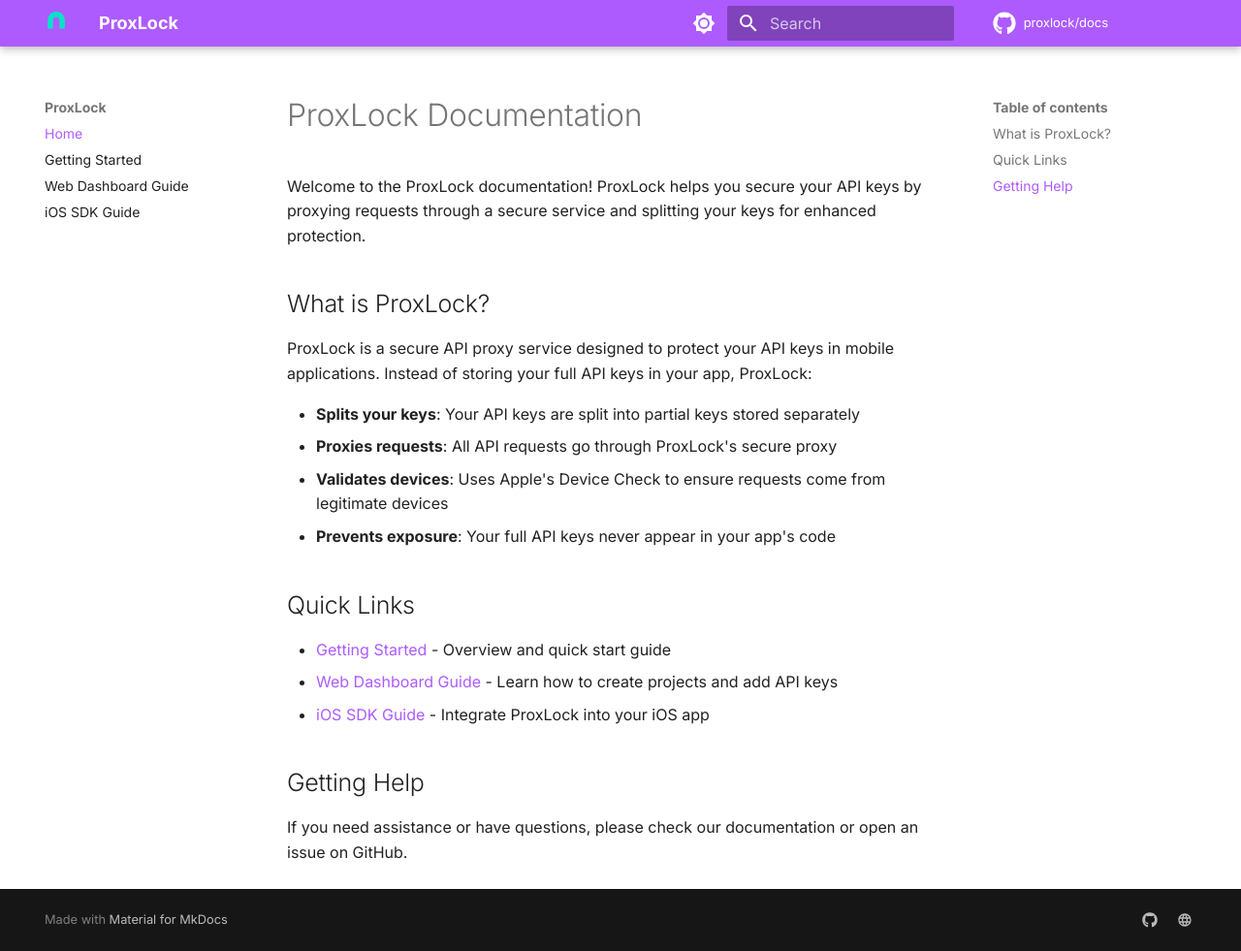
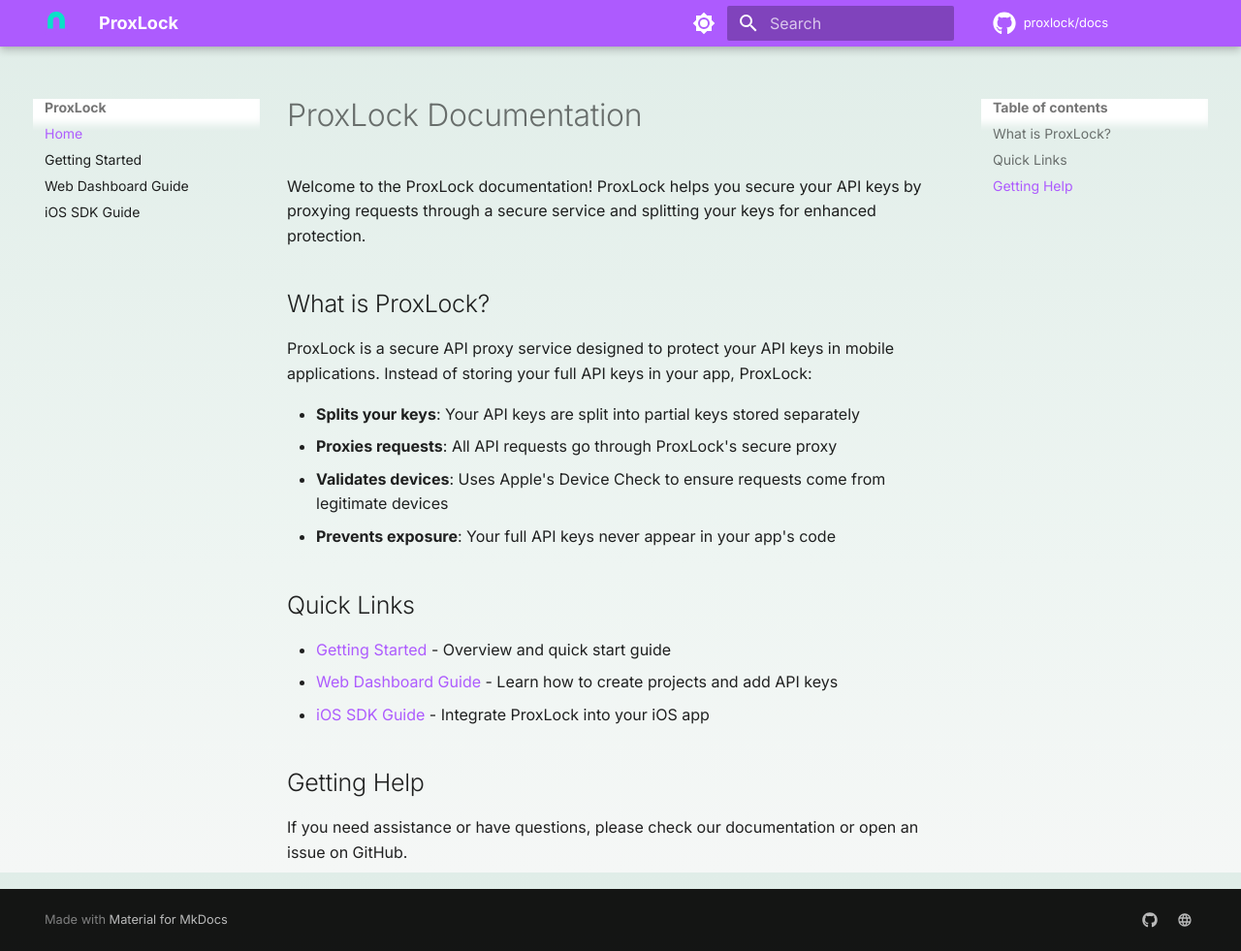
Before and after one commit to ProxLock/Docs, an MkDocs documentation site: the page built from docs/index.md, in a window 1280 px wide and 981 px high. Shown: the whole window at 97% size. Built offline with MkDocs 1.6.1 and Material for MkDocs 9.7.7, drawn with Linux system fonts in a browser that asks for light colours; comment, search, counter and statistics services are not loaded.

Commit message:
add branded background color

```diff
--- a/docs/stylesheets/less-extra.css
+++ b/docs/stylesheets/less-extra.css
@@ -2,4 +2,32 @@
     --md-primary-fg-color: #ad5bfe;
     --md-accent-fg-color: #ad5bfe;
     --md-accent-fg-color--transparent: rgba(173, 91, 254, 0.1);
+
+    /* Dark Mode Background Gradients */
+    --bg-gradient-start: rgb(0, 54, 47);
+    --bg-gradient-mid: rgb(0, 32, 29);
+    --bg-gradient-end: #151615;
+
+    /* Light Mode Background Gradients */
+    --bg-light-start: #f5f7f6;
+    --bg-light-mid: #eef5f2;
+    --bg-light-end: #e0ede8;
 }
+
+/* Dark Mode Background Gradient */
+[data-md-color-scheme="slate"] {
+    background: linear-gradient(0deg,
+            var(--bg-gradient-start) 0%,
+            var(--bg-gradient-mid) 35%,
+            var(--bg-gradient-end) 100%);
+    background-attachment: fixed;
+}
+
+/* Light Mode Background Gradient */
+[data-md-color-scheme="default"] {
+    background: linear-gradient(0deg,
+            var(--bg-light-start) 0%,
+            var(--bg-light-mid) 35%,
+            var(--bg-light-end) 100%);
+    background-attachment: fixed;
+}
```
